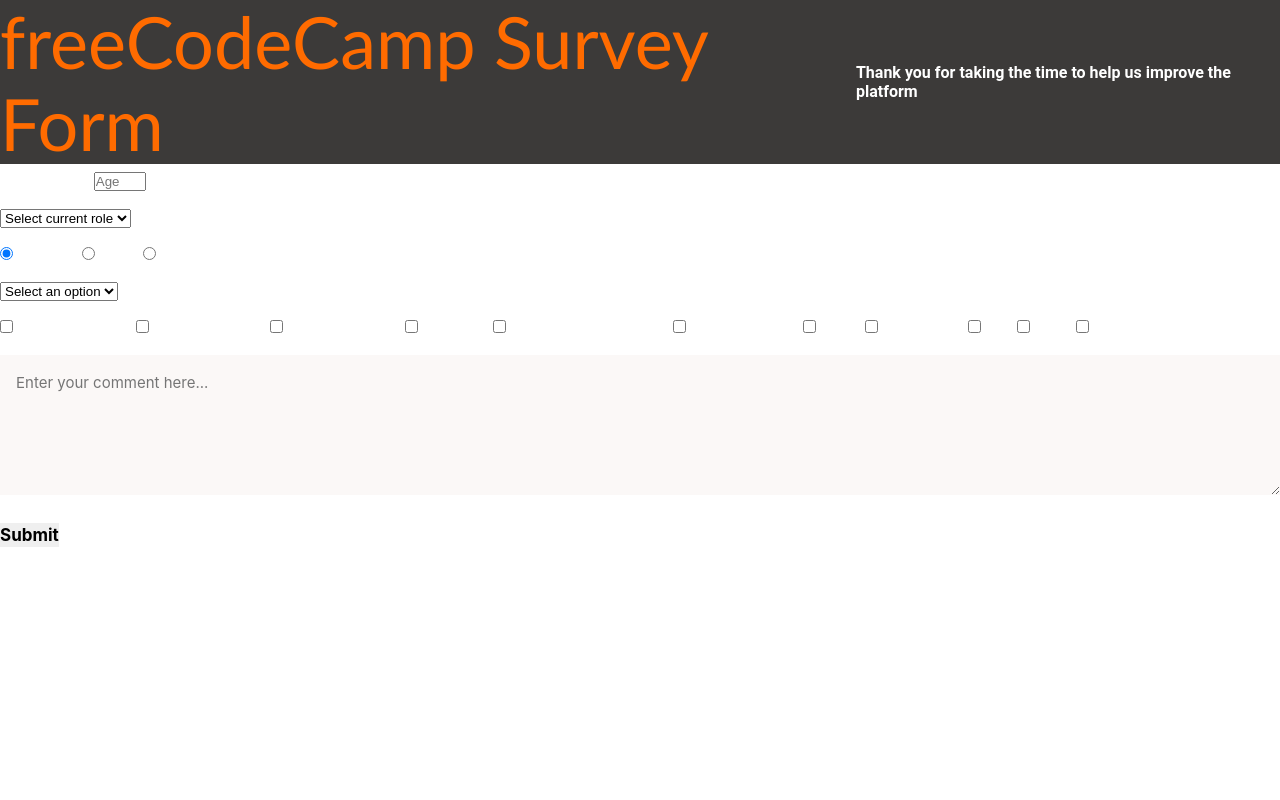
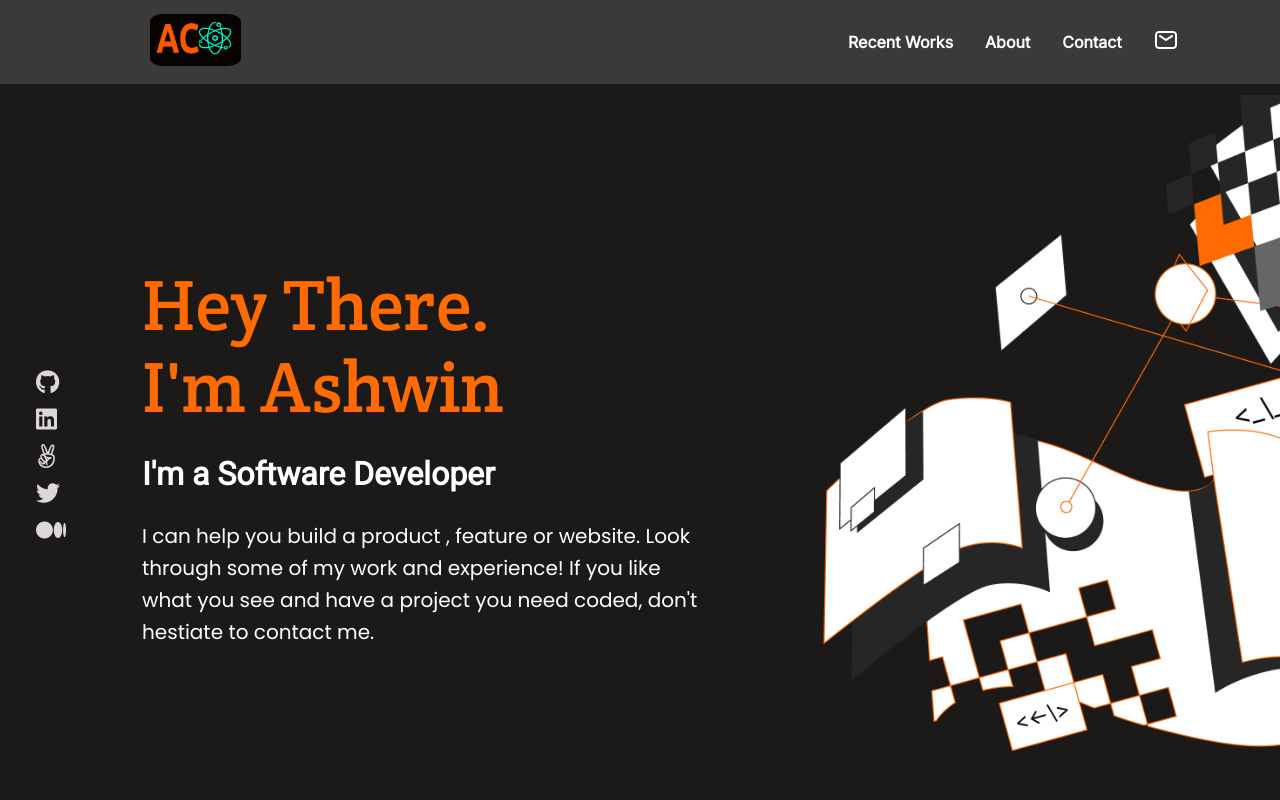
Before and after one commit to AshwinCarvalho999/Portfolio-Mobile-Form, a website: page index.html in a window 1280 px wide. Shown: the top 800 px of the page. Drawn offline with Linux system fonts and the light colour scheme; a web font is replaced by a local one.

Commit message:
Update index.html

```diff
--- a/index.html
+++ b/index.html
@@ -3,222 +3,271 @@
   <head>
     <meta charset="UTF-8" />
     <meta http-equiv="X-UA-Compatible" content="IE=edge" />
+    <meta name="viewport" content="width=device-width, initial-scale=1.0" />
+    <title>My Portfolio</title>
+    <link rel="preconnect" href="https://fonts.googleapis.com" />
+    <link rel="preconnect" href="https://fonts.gstatic.com" crossorigin />
+    <link
+      href="https://fonts.googleapis.com/css2?family=Crete+Round&family=swap"
+      rel="stylesheet"
+    />
+    <link
+      href="https://fonts.googleapis.com/css2?family=Roboto&display=swap"
+      rel="stylesheet"
+    />
+    <link
+      href="https://fonts.googleapis.com/css2?family=Poppins&display=swap"
+      rel="stylesheet"
+    />
     <link rel="stylesheet" href="style.css" />
-    <title>Document</title>
-  </head>
+    <link
+      href="https://fonts.googleapis.com/css2?family=Inter&display=swap"
+      rel="stylesheet"
+    />
+    <script
+      src="https://kit.fontawesome.com/bafe6405e0.js"
+      crossorigin="anonymous"
+    ></script>
 
   <body>
-    <script src="https://cdn.freecodecamp.org/testable-projects-fcc/v1/bundle.js"></script>
+    <header>
+      <div id="header-mobile">
+        <a href="#">
+          <img
+            class="logo"
+            src="images/ultimate-AC-logo.png"
+            alt="logo, go to home"
+          />
+        </a>
+        <nav class="menu">
+          <a class="hamburger">
+            <img src="images/icon-menu.png" alt="Menu Button" />
+          </a>
+          <div class="mobile-menu">
+            <ul id="cls-modal">
+              <li>
+                <a class="nav-links x-button"
+                  ><i class="fa-solid fa-xmark"></i
+                ></a>
+              </li>
+              <li>
+                <a class="nav-links" href="#recent-works">Portfolio</a>
+              </li>
+              <li>
+                <a class="nav-links" href="#aboutme">About</a>
+              </li>
+              <li>
+                <a class="nav-links" href="#contact-me">Contact</a>
+              </li>
+            </ul>
+          </div>
+        </nav>
+      </div>
+      <div id="header-desktop">
+        <a href="#">
+          <img
+            class="logo"
+            src="images/ultimate-AC-logo.png"
+            alt="logo, go to home"
+          />
+        </a>
+        <nav>
+          <ul class="desktop-nav">
+            <li>
+              <a class="desktop-nav-links" href="#recent-works">Recent Works</a>
+            </li>
+            <li>
+              <a class="desktop-nav-links" href="#aboutme">About</a>
+            </li>
+            <li>
+              <a class="desktop-nav-links" href="#contact-me">Contact</a>
+            </li>
+            <li>
+              <a href="#" target="_blank">
+                <img
+                  class="email-icon"
+                  src="images/icon-mail.png"
+                  alt="email contact"
+                />
+              </a>
+            </li>
+          </ul>
+        </nav>
+      </div>
+    </header>
+    <section class="intro">
+      <div class="wrap-intro">
+        <h1>Hey There.<br />I'm Ashwin</h1>
+        <h2>I'm a Software Developer</h2>
+        <p>
+          I can help you build a product , feature or website. Look through some
+          of my work and experience! If you like what you see and have a project
+          you need coded, don't hestiate to contact me.
+        </p>
+      </div>
+      <ul class="social-icons">
+        <li>
+          <a aria-label="github" href="#" target="_blank"
+            ><i class="fa-brands fa-github"></i
+          ></a>
+        </li>
+        <li>
+          <a aria-label="linkedin" href="#" target="_blank"
+            ><i class="fa-brands fa-linkedin"></i
+          ></a>
+        </li>
+        <li>
+          <a aria-label="angellist" href="#" target="_blank"
+            ><i class="fa-brands fa-angellist"></i
+          ></a>
+        </li>
+        <li>
+          <a aria-label="twitter" href="#" target="_blank"
+            ><i class="fa-brands fa-twitter"></i
+          ></a>
+        </li>
+        <li>
+          <a aria-label="medium" href="#" target="_blank"
+            ><i class="fa-brands fa-medium"></i
+          ></a>
+        </li>
+      </ul>
+    </section>
 
-    <div class="container">
-      <header class="header">
-        <h1 id="title" class="text-center">freeCodeCamp Survey Form</h1>
-        <p id="description" class="description text-center">
-          Thank you for taking the time to help us improve the platform
+    <section id="recent-works">
+      <div class="recent-works-headline">
+        <h3>My Recent Works</h3>
+      </div>
+      <div class="line-divisor">
+        <hr />
+      </div>
+    </section>
+
+    <section id="aboutme">
+      <h2>About me</h2>
+      <p>
+        Hello I'm a software developer! I can help you build a product , feature
+        or website. Look through some of my work and experience! If you like
+        what you see and have a project you need coded, don't hestiate to
+        contact me.
       </p>
-      </header>
-      <form id="survey-form">
-        <div class="form-group">
-          <label id="name-label" for="name">Name</label>
+      <div class="get-resume small-button">
+        <a href="#">Get my resume</a>
+      </div>
+    </section>
+
+    <div class="skills">
+      <ul id="title1">
+        <li>
+          <img
+            src="images/square2.png"
+            alt="diamond-shapped bullet point"
+          />&nbsp; Language &nbsp;&nbsp;&nbsp;
+        </li>
+        <li class="items">Javascript</li>
+        <li class="items">Ruby</li>
+        <li class="items">Html</li>
+        <li class="items">CSS</li>
+      </ul>
+
+      <ul id="title2">
+        <li>
+          <img
+            src="images/square1.png"
+            alt="squared-shapped bullet point"
+          />&nbsp; Frameworks &nbsp;&nbsp;&nbsp;
+        </li>
+        <li class="items">Bootstrap</li>
+        <li class="items">Ruby on Rails</li>
+        <li class="items">RSPec</li>
+        <li class="items">CapyBara</li>
+        <li class="items">Selenium</li>
+      </ul>
+
+      <ul id="title3">
+        <li>
+          <img src="images/round.png" alt="round-shapped bullet point" />&nbsp;
+          Skills &nbsp;&nbsp;&nbsp;
+        </li>
+        <li class="items">Codekit</li>
+        <li class="items">Github</li>
+        <li class="items">Codepen</li>
+        <li class="items">Gitlab</li>
+        <li class="items">Terminal</li>
+      </ul>
+    </div>
+
+    <section id="contact-me">
+      <h3>
+        I'm always <br />
+        interested in hearing about new projects, so if you'd like to chat
+        please get in touch.
+      </h3>
+      <form id="form" action="https://formspree.io/f/xgedjgpg" method="post">
          <input
+          id="name"
+          name="name"
           type="text"
-            name="name"
-            id="name"
-            class="form-control"
-            placeholder="Enter your name"
+          placeholder="Full Name"
+          maxlength="30"
           required
         />
-        </div>
-        <div class="form-group">
-          <label id="email-label" for="email">Email</label>
          <input
+          id="email"
+          name="email"
           type="email"
-            name="email"
-            id="email"
-            class="form-control"
-            placeholder="Enter your Email"
+          placeholder="Email Address"
           required
         />
-        </div>
-        <div class="form-group">
-          <label id="number-label" for="number"
-            >Age<span class="clue">(optional)</span></label
-          >
-          <input
-            type="number"
-            name="age"
-            id="number"
-            min="10"
-            max="99"
-            class="form-control"
-            placeholder="Age"
-          />
-        </div>
-        <div class="form-group">
-          <p>Which option best describes your current role?</p>
-          <select id="dropdown" name="role" class="form-control" required>
-            <option disabled selected value>Select current role</option>
-            <option value="student">Student</option>
-            <option value="job">Full Time Job</option>
-            <option value="learner">Full Time Learner</option>
-            <option value="preferNo">Prefer not to say</option>
-            <option value="other">Other</option>
-          </select>
-        </div>
-
-        <div class="form-group">
-          <p>Would you recommend freeCodeCamp to a friend?</p>
-          <label>
-            <input
-              name="user-recommend"
-              value="definitely"
-              type="radio"
-              class="input-radio"
-              checked
-            />Definitely</label
-          >
-          <label>
-            <input
-              name="user-recommend"
-              value="maybe"
-              type="radio"
-              class="input-radio"
-            />Maybe</label
-          >
-
-          <label
-            ><input
-              name="user-recommend"
-              value="not-sure"
-              type="radio"
-              class="input-radio"
-            />Not sure</label
-          >
-        </div>
-
-        <div class="form-group">
-          <p>What is your favorite feature of freeCodeCamp?</p>
-          <select id="most-like" name="mostLike" class="form-control" required>
-            <option disabled selected value>Select an option</option>
-            <option value="challenges">Challenges</option>
-            <option value="projects">Projects</option>
-            <option value="community">Community</option>
-            <option value="openSource">Open Source</option>
-          </select>
-        </div>
-
-        <div class="form-group">
-          <p>
-            What would you like to see improved?
-            <span class="clue">(Check all that apply)</span>
-          </p>
-
-          <label
-            ><input
-              name="prefer"
-              value="front-end-projects"
-              type="checkbox"
-              class="input-checkbox"
-            />Front-end Projects</label
-          >
-          <label>
-            <input
-              name="prefer"
-              value="back-end-projects"
-              type="checkbox"
-              class="input-checkbox"
-            />Back-end Projects</label
-          >
-          <label
-            ><input
-              name="prefer"
-              value="data-visualization"
-              type="checkbox"
-              class="input-checkbox"
-            />Data Visualization</label
-          >
-          <label
-            ><input
-              name="prefer"
-              value="challenges"
-              type="checkbox"
-              class="input-checkbox"
-            />Challenges</label
-          >
-          <label
-            ><input
-              name="prefer"
-              value="open-source-community"
-              type="checkbox"
-              class="input-checkbox"
-            />Open Source Community</label
-          >
-          <label
-            ><input
-              name="prefer"
-              value="gitter-help-rooms"
-              type="checkbox"
-              class="input-checkbox"
-            />Gitter help rooms</label
-          >
-          <label
-            ><input
-              name="prefer"
-              value="videos"
-              type="checkbox"
-              class="input-checkbox"
-            />Videos</label
-          >
-          <label
-            ><input
-              name="prefer"
-              value="city-meetups"
-              type="checkbox"
-              class="input-checkbox"
-            />City Meetups</label
-          >
-          <label
-            ><input
-              name="prefer"
-              value="wiki"
-              type="checkbox"
-              class="input-checkbox"
-            />Wiki</label
-          >
-          <label
-            ><input
-              name="prefer"
-              value="forum"
-              type="checkbox"
-              class="input-checkbox"
-            />Forum</label
-          >
-          <label
-            ><input
-              name="prefer"
-              value="additional-courses"
-              type="checkbox"
-              class="input-checkbox"
-            />Additional Courses</label
-          >
-        </div>
-
-        <div class="form-group">
-          <p>Any comments or suggestions?</p>
         <textarea
-            id="comments"
-            class="input-textarea"
-            name="comment"
-            placeholder="Enter your comment here..."
+          aria-label="write your message and I'll get back to you."
+          id="message"
+          name="message"
+          placeholder="Enter text here"
+          maxlength="500"
         ></textarea>
-        </div>
-
-        <div class="form-group">
-          <button type="submit" id="submit" class="submit-button">
-            Submit
+        <div class="submit-container">
+          <button
+            id="submit"
+            class="see-project"
+            type="submit">
+            Get in touch
           </button>
+          <div class="error"></div>
         </div>
       </form>
-    </div>
+    </section>
+    <footer class="footer">
+      <ul class="social-icons">
+        <li>
+          <a aria-label="github" href="#" target="_blank"
+            ><i class="fa-brands fa-github"></i
+          ></a>
+        </li>
+        <li>
+          <a aria-label="linkedin" href="#" target="_blank"
+            ><i class="fa-brands fa-linkedin"></i
+          ></a>
+        </li>
+        <li>
+          <a aria-label="angellist" href="#" target="_blank"
+            ><i class="fa-brands fa-angellist"></i
+          ></a>
+        </li>
+        <li>
+          <a aria-label="twitter" href="#" target="_blank"
+            ><i class="fa-brands fa-twitter"></i
+          ></a>
+        </li>
+        <li>
+          <a aria-label="medium" href="#" target="_blank"
+            ><i class="fa-brands fa-medium"></i
+          ></a>
+        </li>
+      </ul>
+      <hr />
+    </footer>
+    <script defer src="script.js"></script>
+    <script src="form.js"></script>
   </body>
 </html>
```
Lines whose indentation alone changed are shown as unchanged.
